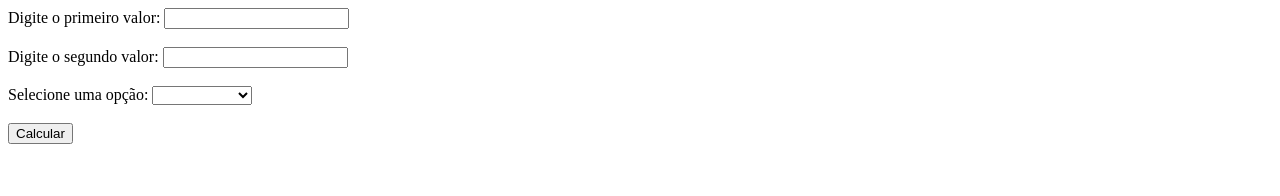
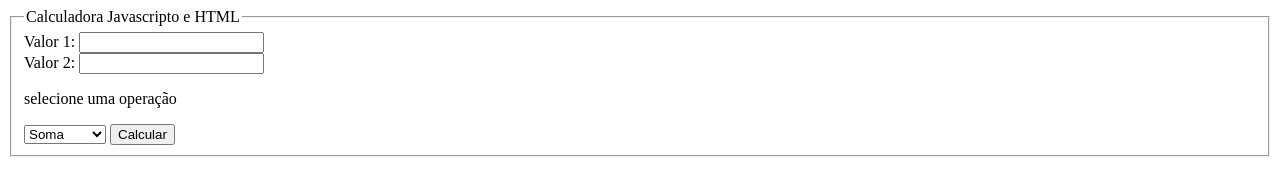
Before and after one commit to IamHerica/JavaScript_faculdade, a plain HTML site: page calculadora/index.html in a window 1280 px wide. Drawn offline with Linux system fonts and the light colour scheme.

Commit message:
Update index.html

```diff
--- a/calculadora/index.html
+++ b/calculadora/index.html
@@ -1,35 +1,29 @@
 <!DOCTYPE html>
-<head>
-    <title>Ex4</title>
-</head>
-<body>
+<html>
+  <head>
+    <meta charset="utf-8">
+    <meta name="viewport" content="width=device-width">
+    <title>repl.it</title>
+    <link href="style.css" rel="stylesheet" type="text/css" />
+  </head>
+  <body>
+    <fieldset>
+    <legend>Calculadora Javascripto e HTML</legend>
+    <label>Valor 1:</label>
+    <input id="caixa1" type="text"/>
+<br>
+    <label>Valor 2: </label>
+    <input id="caixa2" type="text"/>
+    <p>selecione uma operação</p>
+    <select id="operacao" name="Conta">
+        <option value="Soma"> Soma </option>
+        <option value="Subtrair"> Subtrair </option>
+        <option value="Dividir"> Dividir </option>
+        <option value="Multiplicar"> Multiplicar </option>
+    </select>
 
-    <form action="" method="GET">
-        <div>
-            <label for="n1">Digite o primeiro valor:</label>
-            <input type="number" id="Numero1" />
-        </div>
-        <br>
-        <div>
-            <label for="n2">Digite o segundo valor:</label>
-            <input type="number" id="Numero2" />
-        </div>
-
-        <br>
-
-            <label for="n1">Selecione uma opção:</label>
-            <select name="calculo" id="calculadora">
-                <option onclick ="opcao1" value=""></option>
-                <option onclick="opcao2" value="Soma">Soma</option>
-                <option onclick ="opcao3" value="Subtração">Subtração</option>
-                <option onclick ="opcao4" value="Multiplicação">Multiplicação</option>
-                <option onclick ="opcao5" value="Divisão">Divisão</option>
-            </select>
-    </form>
-
-    <br>
-
-    <input type="button" value="Calcular" onclick="Calcular();">
-
-</body>
+    <button id="somar" onclick="calculo()">Calcular</button>
+</fieldset>
+    <script src="script.js"></script>
+  </body>
 </html>
```
